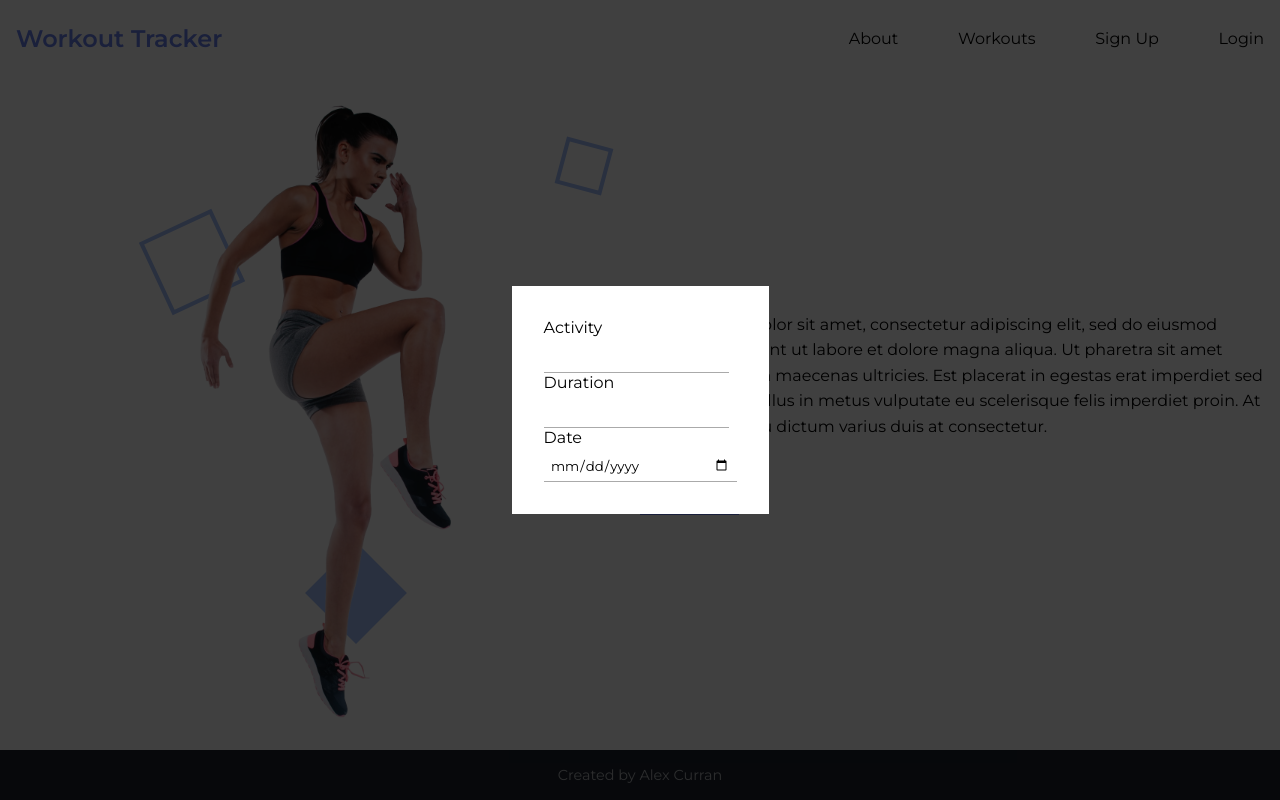
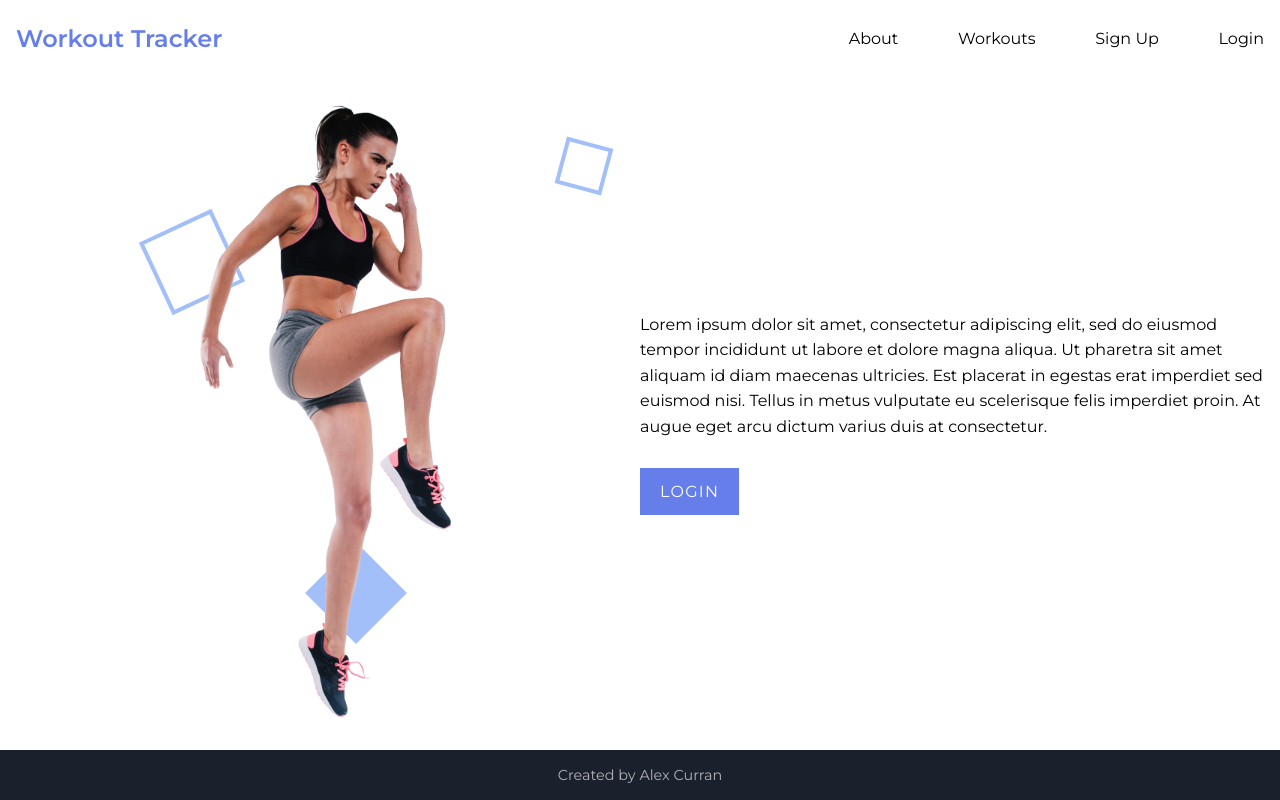
Before and after one commit to apcurran/workout-tracker-app, a React (Create React App) app in the folder client/: page / in a window 1280 px wide. Built offline with nearby package versions, Linux system fonts and the light colour scheme; no server answers.

Commit message:
Show/hide class behavior added to edit-modal component

```diff
--- a/client/src/components/WorkoutsEditModal.js
+++ b/client/src/components/WorkoutsEditModal.js
@@ -1,4 +1,4 @@
-import React, { useState } from 'react';
+import React, { useState, useContext } from 'react';
 import { WorkoutContext } from '../contexts/WorkoutContext';
 
 export default function WorkoutsEditModal() {
@@ -6,9 +6,17 @@ export default function WorkoutsEditModal() {
     const [editDuration, setEditDuration] = useState("");
     const [editDate, setEditDate] = useState("");
 
+    const { isEditing, setIsEditing } = useContext(WorkoutContext);
+
+    const showHideClassName = isEditing ? "edit-modal edit-modal--show" : "edit-modal";
+
+    function handleEditSubmit() {
+        setIsEditing(false);
+    }
+
     return (
-        <section className="edit-modal">
-            <form className="edit-modal__form">
+        <section className={showHideClassName}>
+            <form onSubmit={handleEditSubmit} className="edit-modal__form">
                 <div className="workouts-form__group">
                     <label htmlFor="description" className="workouts-form__group__label">Activity</label>
                     <input
@@ -45,6 +53,7 @@ export default function WorkoutsEditModal() {
                         className="workouts-form__group__input input--date"
                     />
                 </div>
+                <button type="submit" className="workouts-form__submit">Done</button>
             </form>
         </section>
     )
--- a/client/src/components/WorkoutsForm.js
+++ b/client/src/components/WorkoutsForm.js
@@ -4,7 +4,6 @@ import { WorkoutContext } from '../contexts/WorkoutContext';
 export default function WorkoutsForm() {
     const { addWorkout } = useContext(WorkoutContext);
     const { error } = useContext(WorkoutContext);
-    const { isEditing } = useContext(WorkoutContext);
 
     const [activity, setActivity] = useState("");
     const [duration, setDuration] = useState("");
--- a/client/src/contexts/WorkoutContext.js
+++ b/client/src/contexts/WorkoutContext.js
@@ -55,6 +55,8 @@ function WorkoutContextProvider(props) {
 
     async function editWorkout(id) {
         const selectedWorkout = workouts.find(workout => workout.workout_id === id);
+
+        setIsEditing(true);
         console.log(selectedWorkout);
     }
 
@@ -82,7 +84,7 @@ function WorkoutContextProvider(props) {
     }
 
     return (
-        <WorkoutContext.Provider value={ {workouts, isEditing, addWorkout, editWorkout, removeWorkout} }>
+        <WorkoutContext.Provider value={ {workouts, isEditing, setIsEditing, addWorkout, editWorkout, removeWorkout} }>
             {props.children}
         </WorkoutContext.Provider>
     );
--- a/client/src/index.css
+++ b/client/src/index.css
@@ -282,13 +282,17 @@ p {
 }
 
 .edit-modal {
-  /* display: none; */
+  display: none;
   position: fixed;
   z-index: 10;
   top: 0;
   width: 100%;
   height: 100%;
   background-color: rgba(0, 0, 0, .75);
+}
+
+.edit-modal--show {
+  display: flex;
 
   /* Align child form */
   display: flex;
```
Lines whose indentation alone changed are shown as unchanged.
